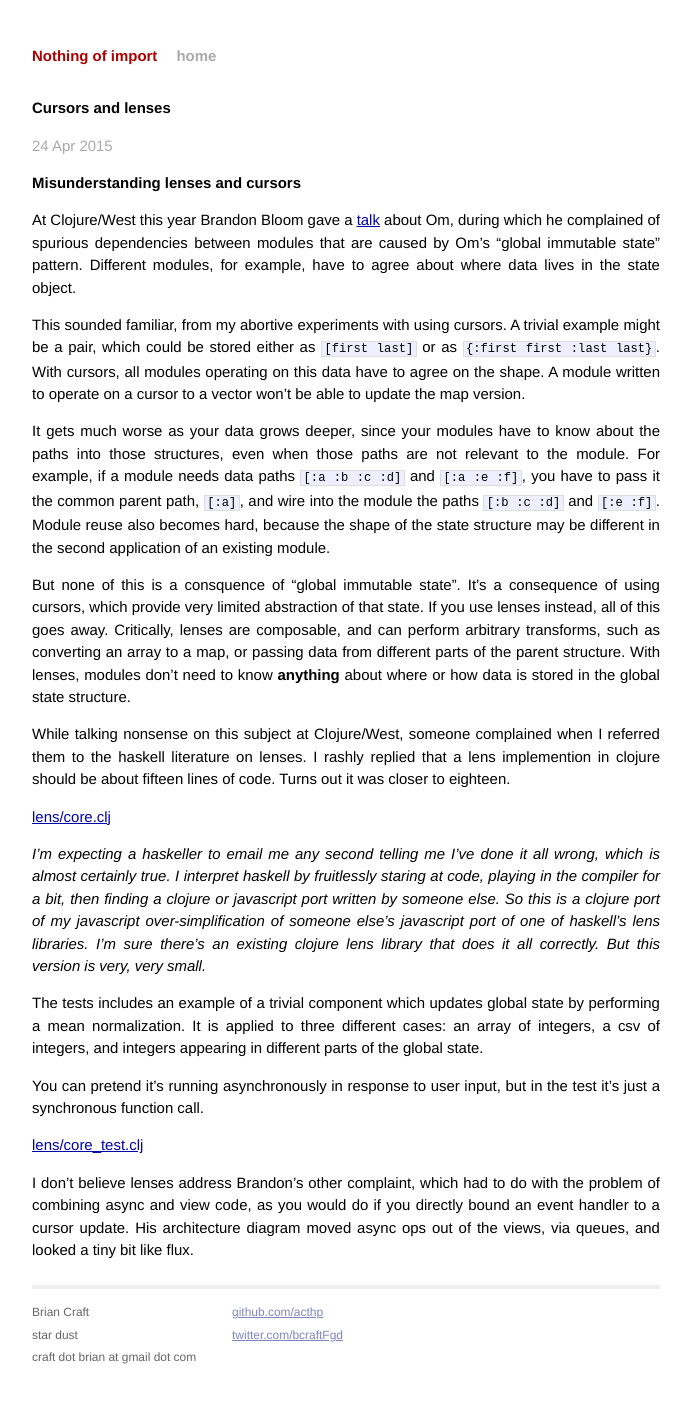
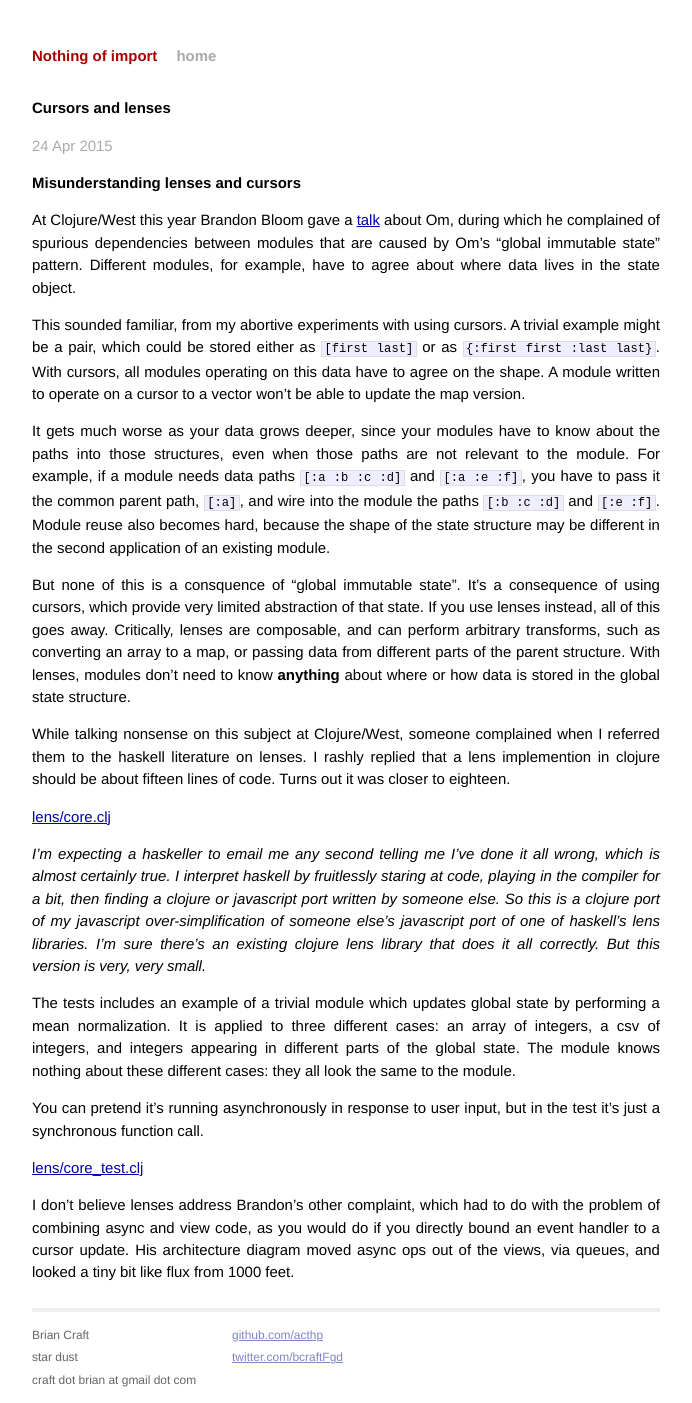
Before and after one commit to acthp/acthp.github.io, a Jekyll site: the page built from _posts/2015-04-24-cursors-and-lenses.markdown, in a window 1280 px wide. Shown: the whole page, without its empty margins (294-986 px from the left). Built offline with Jekyll 4.4.1, drawn with Linux system fonts in a browser that asks for light colours; Markdown is read by kramdown in place of the engine named in the settings; before the commit the page ends 1381 px from its top, so only the background shows below that.

Commit message:
Some clarifications.

```diff
--- a/_posts/2015-04-24-cursors-and-lenses.markdown
+++ b/_posts/2015-04-24-cursors-and-lenses.markdown
@@ -52,10 +52,11 @@ is a clojure port of my javascript over-simplification of someone else's javascr
 port of one of haskell's lens libraries. I'm sure there's an existing clojure
 lens library that does it all correctly. But this version is very, very small.*
 
-The tests includes an example of a trivial component which updates global
+The tests includes an example of a trivial module which updates global
 state by performing a mean normalization. It is applied to three different
 cases: an array of integers, a csv of integers, and integers appearing in
-different parts of the global state.
+different parts of the global state. The module knows nothing about these
+different cases: they all look the same to the module.
 
 You can pretend it's running asynchronously in response to user input, but in
 the test it's just a synchronous function call.
@@ -66,4 +67,4 @@ I don't believe lenses address Brandon's other complaint, which
 had to do with the problem of combining async and view code, as you
 would do if you directly bound an event handler to a cursor update. His
 architecture diagram moved async ops out of the views, via queues,
-and looked a tiny bit like flux.
+and looked a tiny bit like flux from 1000 feet.
```
